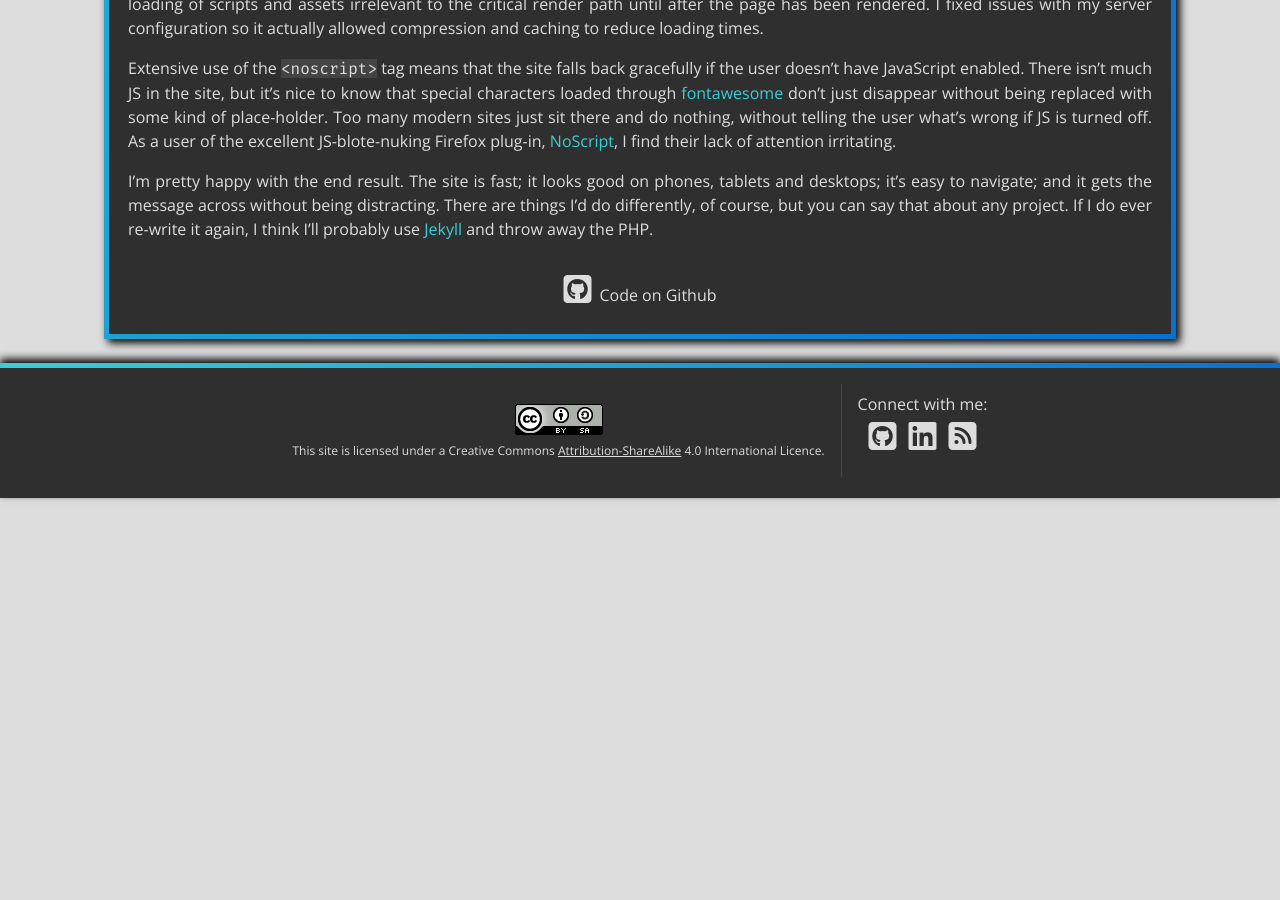
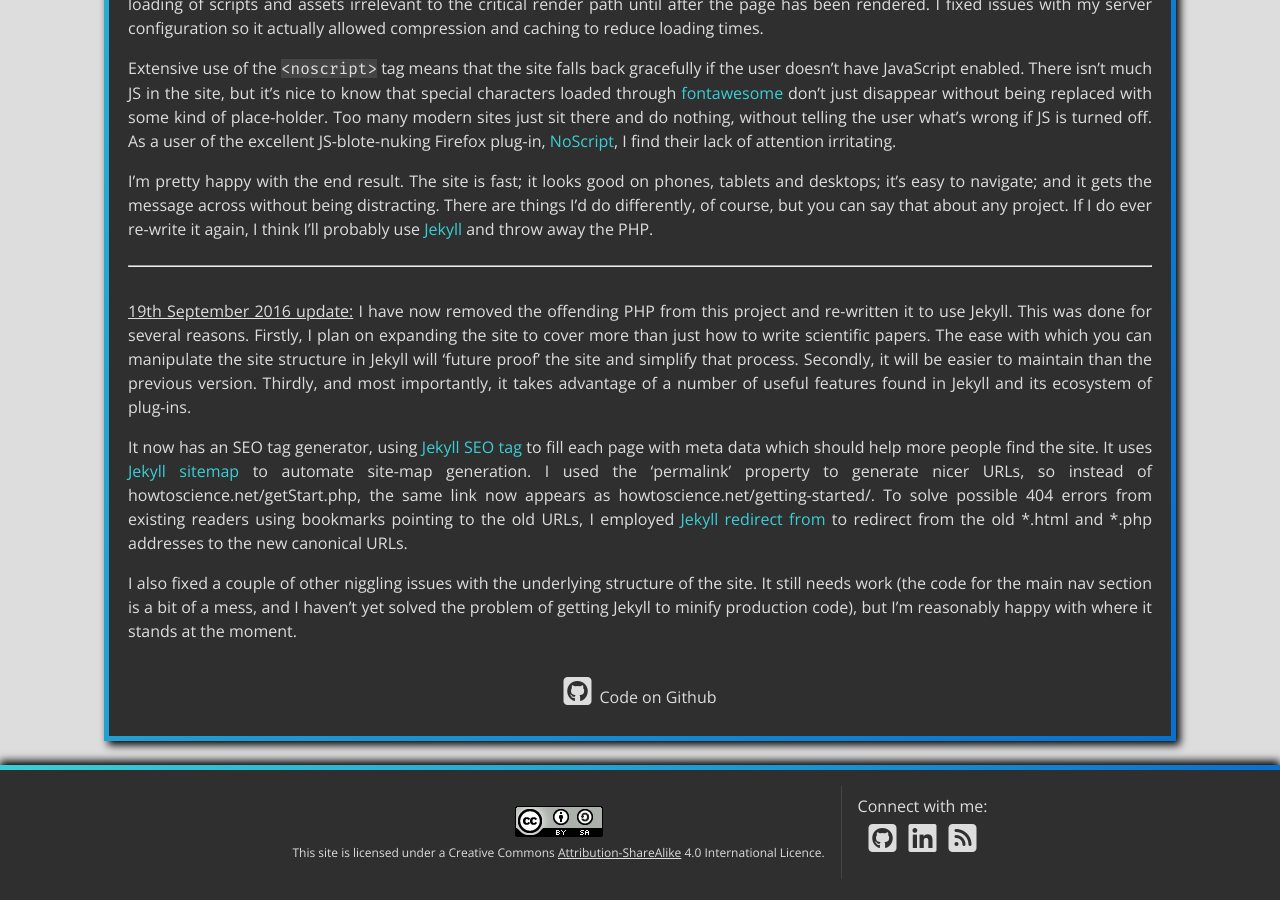
Before and after one commit to StaphSynth/StaphSynth.github.io, a Jekyll site: the page built from _posts/2016-01-26-Howtoscience.md, in a window 1280 px wide and 900 px high, scrolled down 2434 px. Built offline with Jekyll 4.4.1, drawn with Linux system fonts in a browser that asks for light colours; nearby versions of some CDN libraries; before the commit the page ends 2932 px from its top, so only the background shows below that.

Commit message:
update howtoscience.net post

````diff
--- a/_posts/2016-01-26-Howtoscience.md
+++ b/_posts/2016-01-26-Howtoscience.md
@@ -22,8 +22,16 @@ The next task was to truly make the site mobile-friendly. This was an important
 
 Finally, I set about making the user experience as seemless and easy as possible. I minified the code, added some JavaScript that stops loading of scripts and assets irrelevant to the critical render path until after the page has been rendered. I fixed issues with my server configuration so it actually allowed compression and caching to reduce loading times.
 
-Extensive use of the ```<noscript>``` tag means that the site falls back gracefully if the user doesn't have JavaScript enabled. There isn't much JS in the site, but it's nice to know that special characters loaded through [fontawesome](http://fontawesome.io){: target="\_blank"} don't just disappear without being replaced with some kind of place-holder. Too many modern sites just sit there and do nothing, without telling the user what's wrong if JS is turned off. As a user of the excellent JS-blote-nuking Firefox plug-in, [NoScript](https://addons.mozilla.org/en-US/firefox/addon/noscript/){: target="\_blank"}, I find their lack of attention irritating.
+Extensive use of the `<noscript>` tag means that the site falls back gracefully if the user doesn't have JavaScript enabled. There isn't much JS in the site, but it's nice to know that special characters loaded through [fontawesome](http://fontawesome.io){: target="\_blank"} don't just disappear without being replaced with some kind of place-holder. Too many modern sites just sit there and do nothing, without telling the user what's wrong if JS is turned off. As a user of the excellent JS-blote-nuking Firefox plug-in, [NoScript](https://addons.mozilla.org/en-US/firefox/addon/noscript/){: target="\_blank"}, I find their lack of attention irritating.
 
 I'm pretty happy with the end result. The site is fast; it looks good on phones, tablets and desktops; it's easy to navigate; and it gets the message across without being distracting. There are things I'd do differently, of course, but you can say that about any project. If I do ever re-write it again, I think I'll probably use [Jekyll](http://www.jekyllrb.com){: target="\_blank"} and throw away the PHP.
 
+<hr>
+
+<u>19th September 2016 update:</u> I have now removed the offending PHP from this project and re-written it to use Jekyll. This was done for several reasons. Firstly, I plan on expanding the site to cover more than just how to write scientific papers. The ease with which you can manipulate the site structure in Jekyll will 'future proof' the site and simplify that process. Secondly, it will be easier to maintain than the previous version. Thirdly, and most importantly, it takes advantage of a number of useful features found in Jekyll and its ecosystem of plug-ins.
+
+It now has an SEO tag generator, using [Jekyll SEO tag](https://github.com/jekyll/jekyll-seo-tag) to fill each page with meta data which should help more people find the site. It uses [Jekyll sitemap](https://github.com/jekyll/jekyll-sitemap) to automate site-map generation. I used the 'permalink' property to generate nicer URLs, so instead of howtoscience.net/getStart.php, the same link now appears as howtoscience.net/getting-started/. To solve possible 404 errors from existing readers using bookmarks pointing to the old URLs, I employed [Jekyll redirect from](https://github.com/jekyll/jekyll-redirect-from) to redirect from the old *.html and *.php addresses to the new canonical URLs.
+
+I also fixed a couple of other niggling issues with the underlying structure of the site. It still needs work (the code for the main nav section is a bit of a mess, and I haven't yet solved the problem of getting Jekyll to minify production code), but I'm reasonably happy with where it stands at the moment.
+
 {% include gitLink.html url="https://github.com/StaphSynth/howtoscience.net" %}
````
